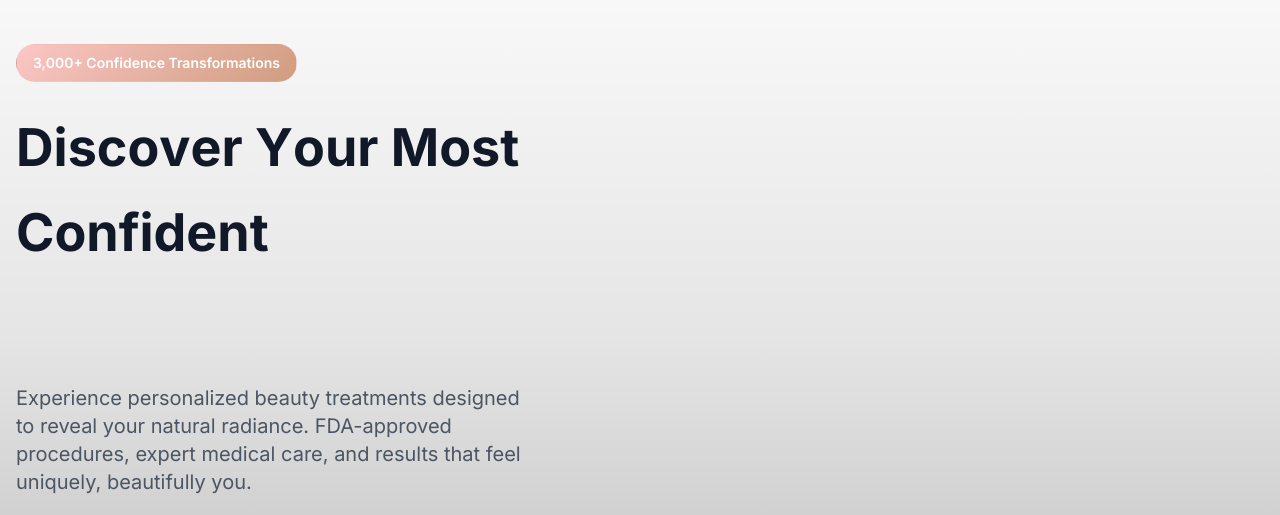
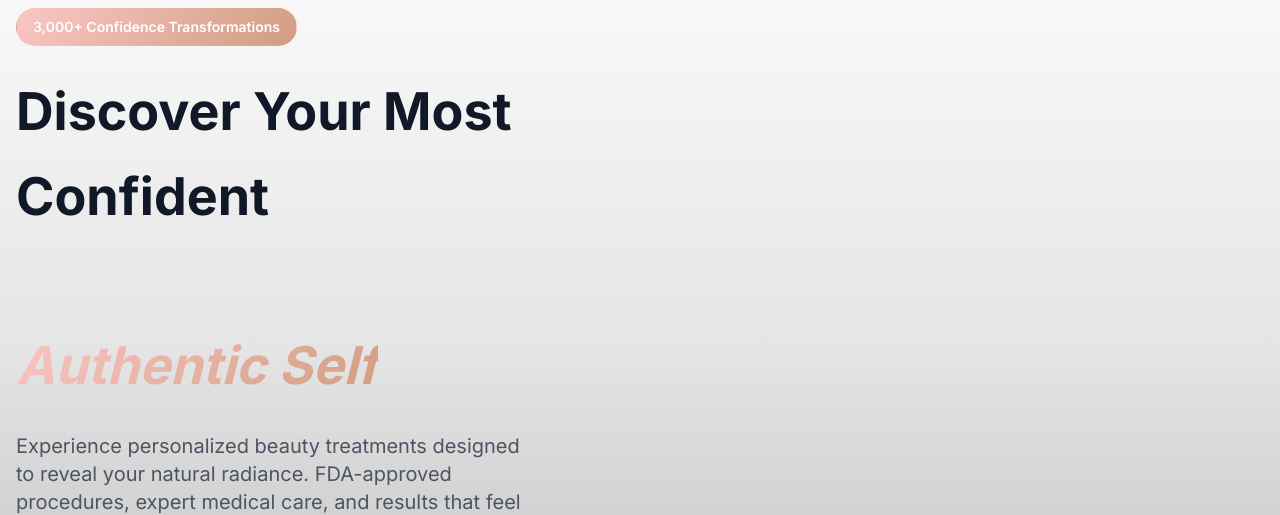
Before and after one commit to vtion001/skin-essentials-website-v3, a Next.js app: page / in a window 1280 px wide. Shown: the part 200-715 px from the top of the page. Built offline with nearby package versions, Linux system fonts and the light colour scheme; no server answers; a web font is replaced by a local one.

Commit message:
fix: Ensure 'Authentic Self' text is visible with explicit styling and disabled animation

```diff
--- a/app/page.tsx
+++ b/app/page.tsx
@@ -48,7 +48,7 @@ export default function HomePage() {
   const [heroVideoError, setHeroVideoError] = useState(false)
   const headingRef = useRef<HTMLDivElement>(null)
 
-  // GSAP SplitText Animation
+  // GSAP SplitText Animation - Temporarily disabled for debugging
   useGSAP(() => {
     if (typeof window !== 'undefined') {
       gsap.registerPlugin(ScrollTrigger)
@@ -58,6 +58,11 @@ export default function HomePage() {
       return
     }
 
+    // Ensure heading is visible by default
+    gsap.set(headingRef.current, { opacity: 1, visibility: 'visible' })
+
+    // Commented out for debugging - will enable once text is visible
+    /*
     let split: SplitType | null = null
     let animation: gsap.core.Tween | null = null
 
@@ -111,6 +116,7 @@ export default function HomePage() {
       split?.revert()
       animation?.revert()
     }
+    */
   }, { scope: headingRef })
 
   const mainServices = [
@@ -254,12 +260,13 @@ export default function HomePage() {
                         3,000+ Confidence Transformations
                       </Badge>
 
-                      <div ref={headingRef} className="hero-heading text-[clamp(1.875rem,3vw+1rem,3.25rem)] font-bold leading-relaxed">
-                        <span className="text-gray-900 block">Discover Your Most Confident</span>
-                        <span className="text-brand-gradient italic block">
+                      <h1 ref={headingRef} className="text-[clamp(1.875rem,3vw+1rem,3.25rem)] font-bold leading-relaxed" style={{ display: 'block', visibility: 'visible', opacity: 1 }}>
+                        <span className="text-gray-900 block" style={{ display: 'block', visibility: 'visible', opacity: 1 }}>Discover Your Most Confident</span>
+                        <br />
+                        <span className="text-brand-gradient italic" style={{ display: 'inline-block', visibility: 'visible', opacity: 1 }}>
                           Authentic Self
                         </span>
-                      </div>
+                      </h1>
 
                       <p className="text-lg md:text-xl text-gray-600 leading-relaxed max-w-lg">
                         Experience personalized beauty treatments designed to reveal your natural radiance. FDA-approved procedures, expert medical care, and results that feel uniquely, beautifully you.
```
